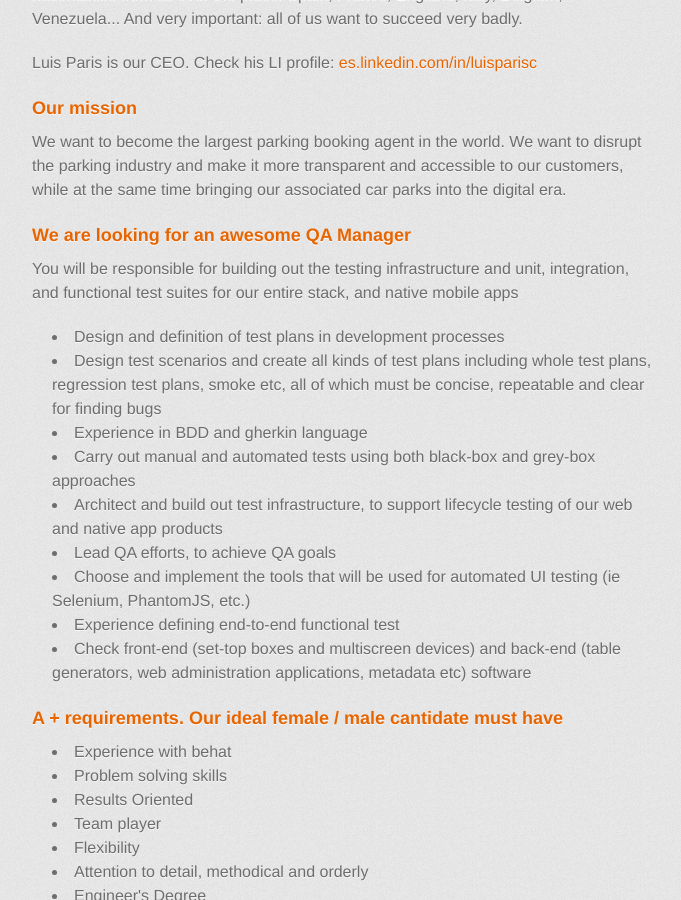
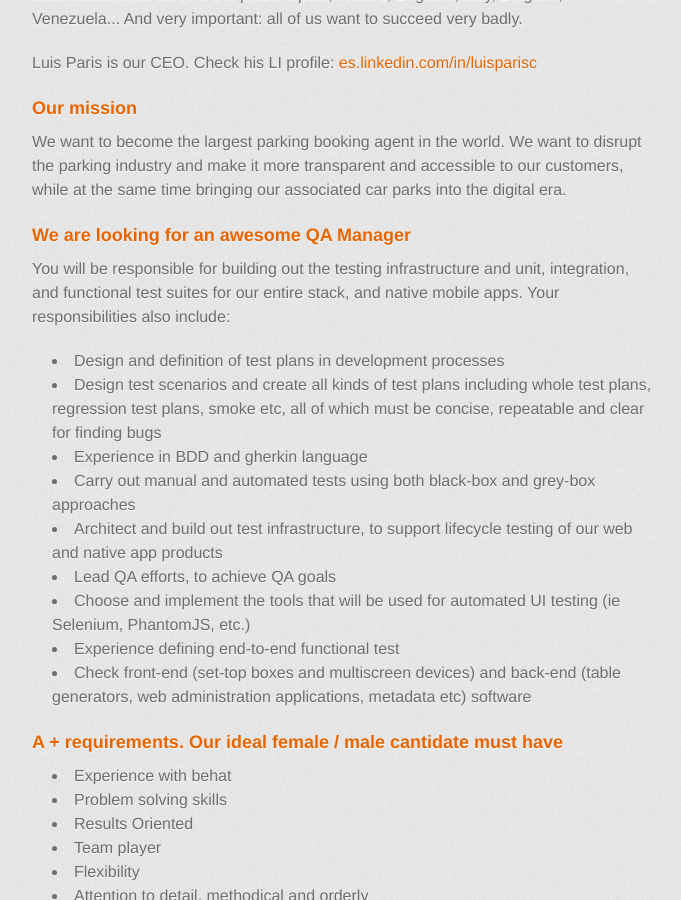
Before and after one commit to parclick/parclick.github.io, a Jekyll site: the page built from _posts/2016-11-20-QA-Manager.html, in a window 1280 px wide and 900 px high, scrolled down 667 px. Shown: the whole window, without its empty margins (298-979 px from the left). Built offline with Jekyll 4.4.1, drawn with Linux system fonts in a browser that asks for light colours; some web fonts are replaced; Markdown is read by kramdown in place of the engine named in the settings.

Commit message:
Update 2016-11-20-QA-Manager.html

```diff
--- a/_posts/2016-11-20-QA-Manager.html
+++ b/_posts/2016-11-20-QA-Manager.html
@@ -15,7 +15,7 @@ title: QA Manager
 <h3>Our mission</h3>
 <p>We want to become the largest parking booking agent in the world. We want to disrupt the parking industry and make it more transparent and accessible to our customers, while at the same time bringing our associated car parks into the digital era.</p>
 <h3>We are looking for an awesome QA Manager</h3>
-<p>You will be responsible for building out the testing infrastructure and unit, integration, and functional test suites for our entire stack, and native mobile apps</p>
+<p>You will be responsible for building out the testing infrastructure and unit, integration, and functional test suites for our entire stack, and native mobile apps. Your responsibilities also include:</p>
 <ul>
   <li>Design and definition of test plans in development processes</li>
   <li>Design test scenarios and create all kinds of test plans including whole test plans, regression test plans, smoke etc, all of which must be concise, repeatable and clear for finding bugs</li>
```
